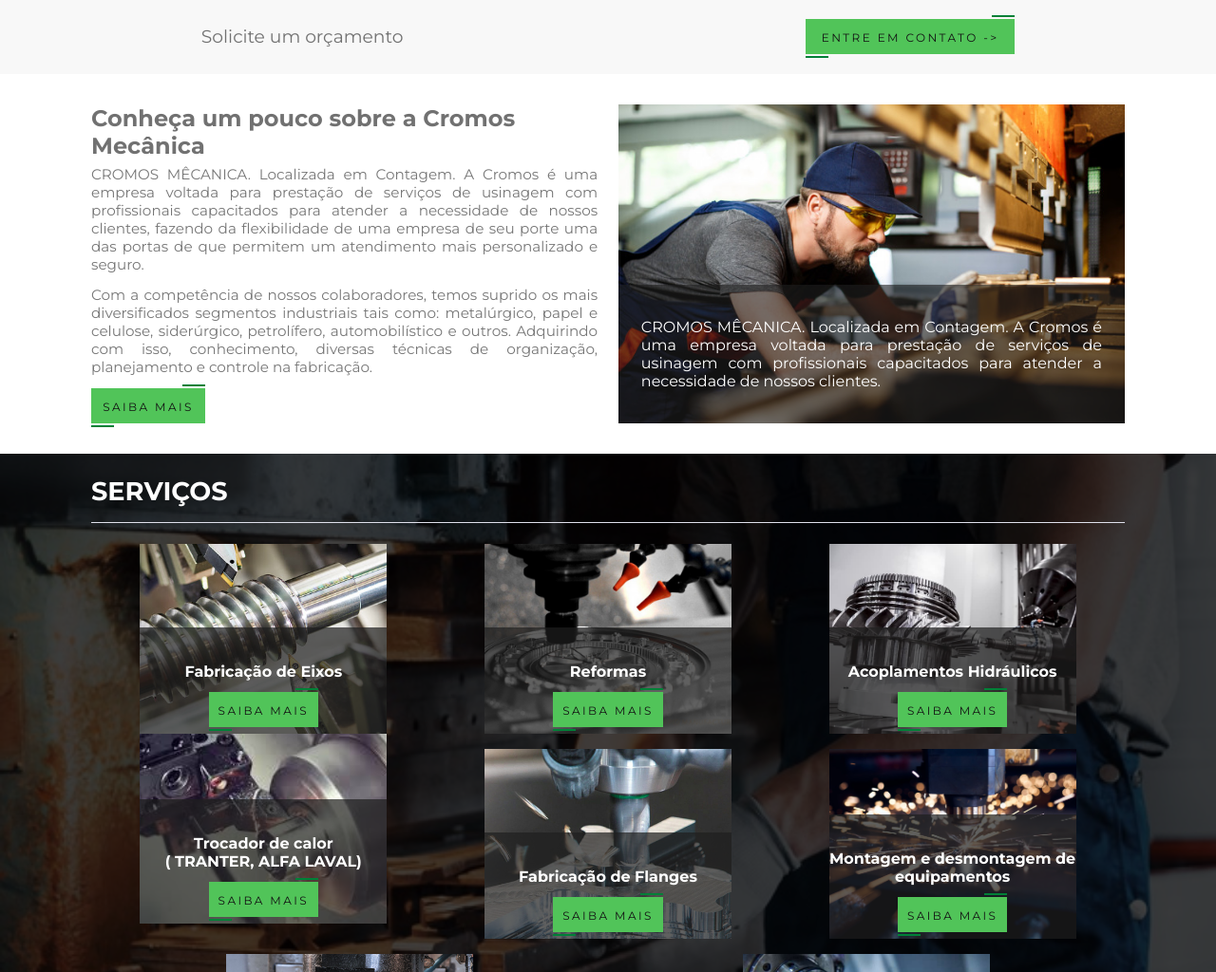
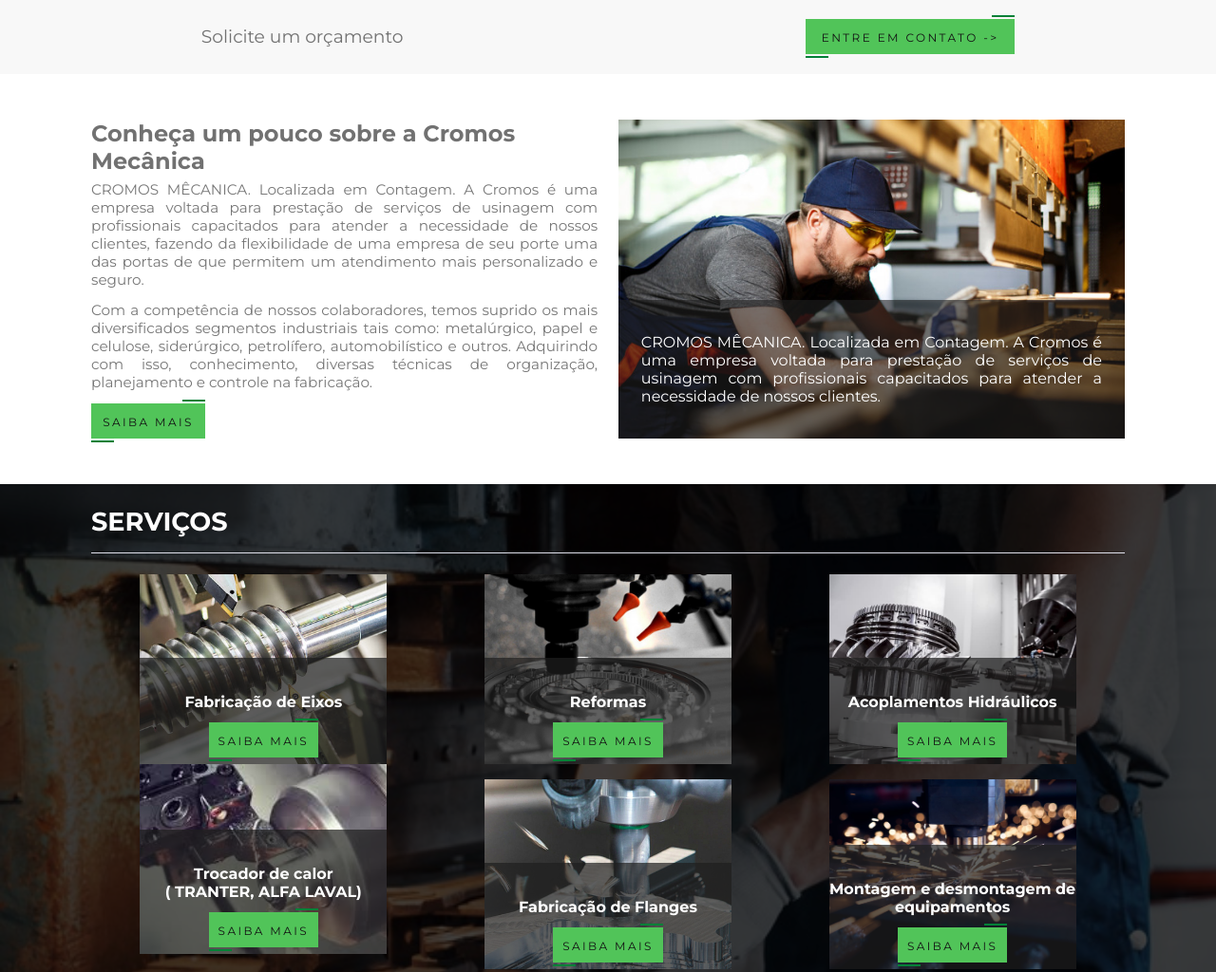
Before and after one commit to Schywi/cromos-mecanica, a plain HTML site: page index.html in a window 1280 px wide. Shown: the part 602-1626 px from the top of the page at 95% size. Drawn offline with Linux system fonts and the light colour scheme.

```diff
--- a/styles/sass/main/main.scss
+++ b/styles/sass/main/main.scss
@@ -7,7 +7,7 @@
     display:flex;
     background: white;
     height: 50%;
-    margin: 2rem 6rem;
+    margin: 3rem 6rem;
 
     h1,h2,h3,h4,h5,h6 {
         color: #333333;
```
Also changed, not shown: styles/css/main/main.css, styles/css/style.css.
